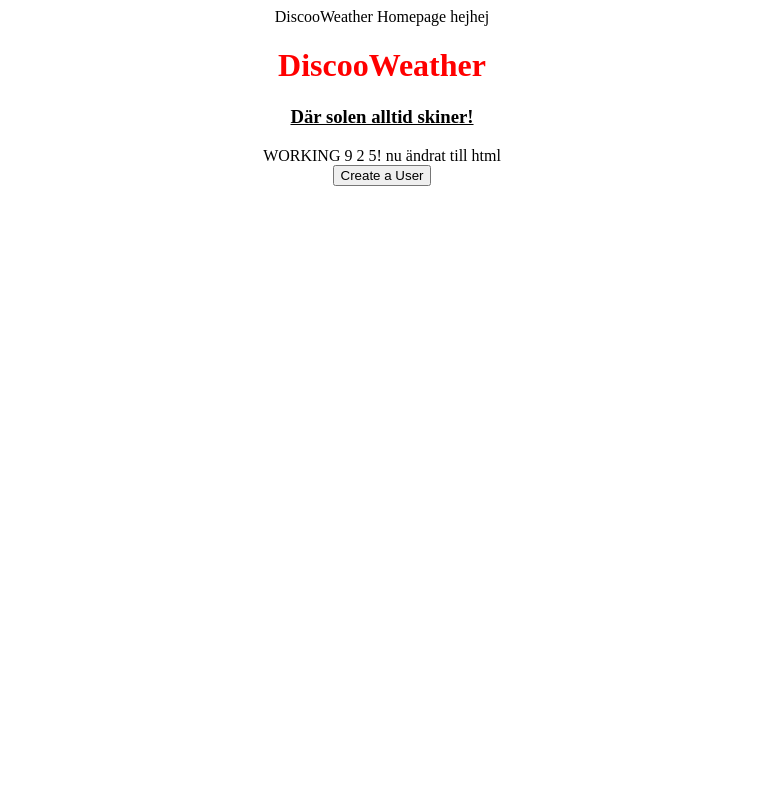
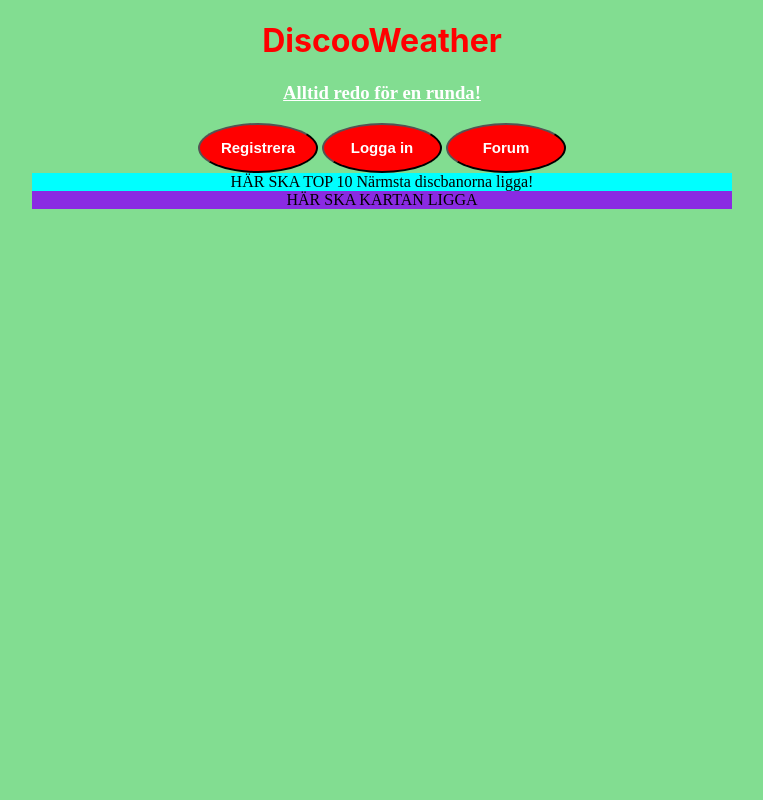
Before and after one commit to IvarUllstad/DiscooWeather, a PHP site: page / in a window 1280 px wide. Shown: the whole page, without its empty margins (258-1021 px from the left). Run offline with PHP 8.4, Linux system fonts and the light colour scheme.

Commit message:
Ändrat lite på startsidan

```diff
--- a/discoCSS.css
+++ b/discoCSS.css
@@ -1,9 +1,16 @@
 * {
+    margin-left: auto;
+    margin-right: auto;
     text-align: center;
+    background-color: rgb(130, 221, 145);
 }
 
+h1{
+    font-family: -apple-system, BlinkMacSystemFont, 'Segoe UI', Roboto, Oxygen, Ubuntu, Cantarell, 'Open Sans', 'Helvetica Neue', sans-serif;
+}
 h3{
     text-decoration: underline;
+    color:white;
 }
 
 .body
@@ -12,6 +19,27 @@ h3{
     background-repeat: no-repeat;
     background-size: cover;
     }
+
 h1{
     color: red;
 }
+
+button{
+    color: white;
+    font-weight: bold;
+    font-size: 15px;
+    background-color: red;
+    height: 50px;
+    width: 120px;
+    border-radius: 50%;
+}
+
+.top10table{
+background-color: aqua;
+width: 700px;
+}
+
+.map{
+    background-color: blueviolet;
+    width: 700px;
+}
--- a/index.HTML
+++ b/index.HTML
@@ -1,20 +1,29 @@
+<!DOCTYPE html>
     <html>
         <head>
-DiscooWeather Homepage
+            <title>DiscooWeather Homepage</title>
             <meta charset="UTF-8">
             <link rel="stylesheet" type="text/css" href="discoCSS.css"/>
         </head>
         <body>
-
-<test> hejhej </test>
             <header>
                 <h1>DiscooWeather</h1>
-    <h3>Där solen alltid skiner!</h3>
+                <h3>Alltid redo för en runda!</h3>
             </header>
-    WORKING 9 2 5!
-    nu ändrat till html
-    <form method="POST" action="userRegistration.html">
-    <button type ="submit">Create a User</button>
-    </form>
+
+            <div>
+                <button class="menuBtn">Registrera</button>
+                <button class="menuBtn">Logga in</button>
+                <button class="menuBtn">Forum</button>
+            </div>
+
+            <div class="top10table">
+                HÄR SKA TOP 10 Närmsta discbanorna ligga!
+            </div>
+
+            <div class="map">
+                HÄR SKA KARTAN LIGGA
+             </div>
+
         </body>
     </html>
```
Lines whose indentation alone changed are shown as unchanged.
